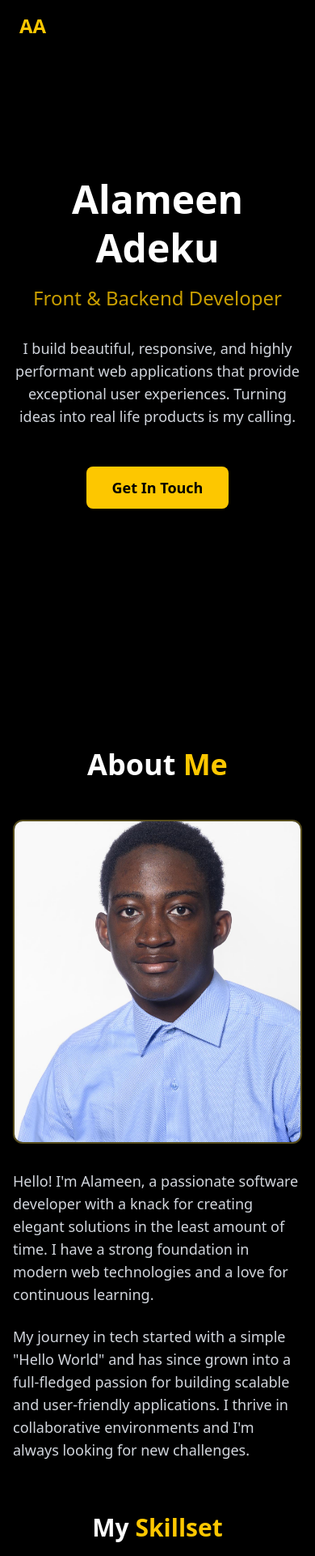
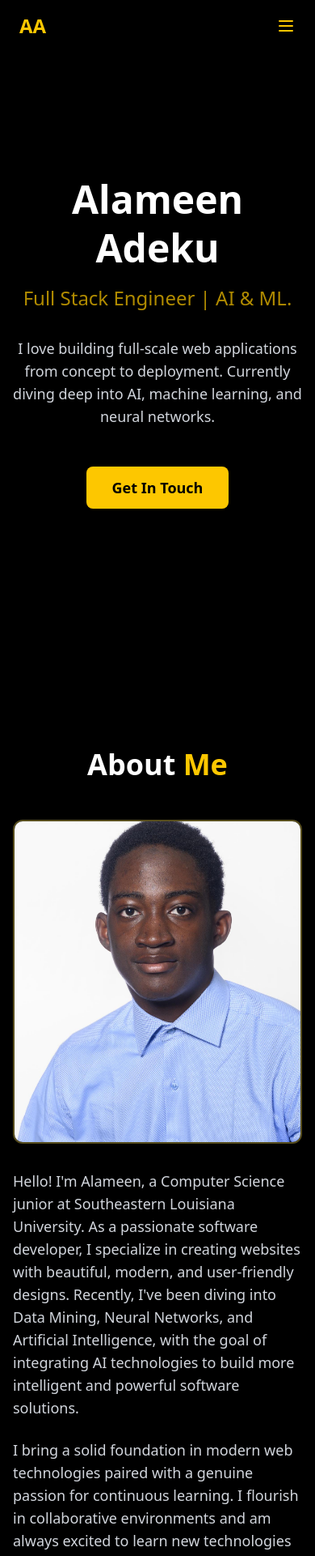
Before and after one commit to AlameenW/Portfolio, a Next.js app: page / in a window 390 px wide. Shown: the top 1921 px of the page at 81% size. Built offline with nearby package versions, Linux system fonts and the light colour scheme.

Commit message:
Responsive navbar implemented, Footer adjusted(Twitter replaced with Email), and Home, About, and SKills content updated

```diff
--- a/app/icons.tsx
+++ b/app/icons.tsx
@@ -69,4 +69,21 @@ const ExternalLinkIcon = () => (
   </svg>
 );
 
-export default {GithubIcon, LinkedinIcon, TwitterIcon, ExternalLinkIcon}
+const EmailIcon = () => (
+  <svg
+    xmlns="http://www.w3.org/2000/svg"
+    width="24"
+    height="24"
+    viewBox="0 0 24 24"
+    fill="none"
+    stroke="currentColor"
+    strokeWidth="2"
+    strokeLinecap="round"
+    strokeLinejoin="round"
+  >
+    <path d="M4 4h16c1.1 0 2 .9 2 2v12c0 1.1-.9 2-2 2H4c-1.1 0-2-.9-2-2V6c0-1.1.9-2 2-2z"></path>
+    <polyline points="22,6 12,13 2,6"></polyline>
+  </svg>
+);
+
+export default {GithubIcon, LinkedinIcon, TwitterIcon, ExternalLinkIcon, EmailIcon}
--- a/app/page.tsx
+++ b/app/page.tsx
@@ -12,7 +12,8 @@ export default function Home() {
   const [isScrolled, setIsScrolled] = useState(false);
   const [activeSection, setActiveSection] = useState("home");
   const sections = ["home", "about", "projects", "blogs", "contact"];
-  const { TwitterIcon, GithubIcon, LinkedinIcon } = icons;
+  const { TwitterIcon, GithubIcon, LinkedinIcon, EmailIcon } = icons;
+  const [isMobileMenuOpen, setIsMobileMenuOpen] = useState(false);
   useEffect(() => {
     const handleScroll = () => {
       setIsScrolled(window.scrollY > 10);
@@ -51,7 +52,7 @@ export default function Home() {
           <a href="#home" className="text-2xl font-bold text-yellow-400">
             AA
           </a>
-
+          {/* Desktop navigation */}
           <ul className="hidden md:flex space-x-8">
             {navLinks.map((link) => (
               <li key={link.id}>
@@ -68,9 +69,34 @@ export default function Home() {
               </li>
             ))}
           </ul>
-          <div className="md:hidden">
-            {/* Mobile menu button could go here */}
-          </div>
+          {/* Mobile Hamburger Button */}
+          <button
+            className="md:hidden text-yellow-400 focus:outline-none"
+            onClick={() => setIsMobileMenuOpen(!isMobileMenuOpen)}
+          >
+            <svg
+              className="w-6 h-6"
+              fill="none"
+              stroke="currentColor"
+              viewBox="0 0 24 24"
+            >
+              {isMobileMenuOpen ? (
+                <path
+                  strokeLinecap="round"
+                  strokeLinejoin="round"
+                  strokeWidth={2}
+                  d="M6 18L18 6M6 6l12 12"
+                />
+              ) : (
+                <path
+                  strokeLinecap="round"
+                  strokeLinejoin="round"
+                  strokeWidth={2}
+                  d="M4 6h16M4 12h16M4 18h16"
+                />
+              )}
+            </svg>
+          </button>
         </nav>
       </header>
 
@@ -80,6 +106,62 @@ export default function Home() {
         <Projects></Projects>
         <Contact></Contact>
       </main>
+
+      {/* Mobile Sidebar */}
+      {isMobileMenuOpen && (
+        <>
+          {/* Backdrop */}
+          <div
+            className="fixed inset-0 bg-black bg-opacity-50 z-40 md:hidden"
+            onClick={() => setIsMobileMenuOpen(false)}
+          ></div>
+
+          {/* Sidebar */}
+          <div className="fixed top-0 right-0 h-full w-64 bg-gray-900 z-50 transform transition-transform duration-300 ease-in-out md:hidden">
+            <div className="p-6">
+              <div className="flex justify-between items-center mb-8">
+                <span className="text-2xl font-bold text-yellow-400">Menu</span>
+                <button
+                  onClick={() => setIsMobileMenuOpen(false)}
+                  className="text-yellow-400"
+                >
+                  <svg
+                    className="w-6 h-6"
+                    fill="none"
+                    stroke="currentColor"
+                    viewBox="0 0 24 24"
+                  >
+                    <path
+                      strokeLinecap="round"
+                      strokeLinejoin="round"
+                      strokeWidth={2}
+                      d="M6 18L18 6M6 6l12 12"
+                    />
+                  </svg>
+                </button>
+              </div>
+
+              <ul className="space-y-4">
+                {navLinks.map((link) => (
+                  <li key={link.id}>
+                    <a
+                      href={`#${link.id}`}
+                      onClick={() => setIsMobileMenuOpen(false)}
+                      className={`block text-lg py-3 px-4 rounded-lg transition-all duration-300 ${
+                        activeSection === link.id
+                          ? "text-yellow-400 bg-yellow-400/10 font-bold"
+                          : "text-gray-300 hover:text-yellow-400 hover:bg-gray-800"
+                      }`}
+                    >
+                      {link.title}
+                    </a>
+                  </li>
+                ))}
+              </ul>
+            </div>
+          </div>
+        </>
+      )}
 
       <footer className="py-8 border-t border-yellow-400/10">
         <div className="container mx-auto px-6 text-center text-gray-500">
@@ -96,8 +178,11 @@ export default function Home() {
             >
               <LinkedinIcon />
             </a>
-            <a href="#" className="hover:text-yellow-400 transition-colors">
-              <TwitterIcon />
+            <a
+              href="#contact"
+              className="hover:text-yellow-400 transition-colors"
+            >
+              <EmailIcon />
             </a>
           </div>
           <p>
--- a/app/pages/About.tsx
+++ b/app/pages/About.tsx
@@ -5,21 +5,15 @@ const About = () => {
   const skills = [
     {
       category: "Frontend",
-            items: [
-              "React",
-              "Next.js",
-              "TypeScript",
-              "Tailwind CSS",
-              "Vanilla JS",
-            ],
+      items: ["React", "Next.js", "TypeScript", "Tailwind CSS", "Vanilla JS"],
     },
     {
       category: "Backend",
-            items: ["Node.js", "Express", "Python", "Supabase", "PostgreSQL"],
+      items: ["Node.js", "Express", "Python", "Supabase", "PostgreSQL", ".NET"],
     },
     {
-            category: "Tools",
-            items: ["Git & GitHub", "Docker", "Figma", "Vercel", "Jest"],
+      category: "Data Science",
+      items: ["Python", "Pandas", "Matplotlib", "NumPy", "Scikit-learn"],
     },
   ];
   return (
@@ -39,16 +33,19 @@ const About = () => {
         </div>
         <div className="md:col-span-3">
           <p className="text-gray-300 text-lg mb-6">
-              Hello! I'm Alameen, a passionate software developer with a knack
-              for creating elegant solutions in the least amount of time. I have
-              a strong foundation in modern web technologies and a love for
-              continuous learning.
+            Hello! I'm Alameen, a Computer Science junior at Southeastern
+            Louisiana University. As a passionate software developer, I
+            specialize in creating websites with beautiful, modern, and
+            user-friendly designs. Recently, I've been diving into Data Mining,
+            Neural Networks, and Artificial Intelligence, with the goal of
+            integrating AI technologies to build more intelligent and powerful
+            software solutions.
           </p>
           <p className="text-gray-300 text-lg">
-              My journey in tech started with a simple "Hello World" and has
-              since grown into a full-fledged passion for building scalable and
-              user-friendly applications. I thrive in collaborative environments
-              and I'm always looking for new challenges.
+            I bring a solid foundation in modern web technologies paired with a
+            genuine passion for continuous learning. I flourish in collaborative
+            environments and am always excited to learn new technologies to
+            improve my skills.
           </p>
         </div>
       </div>
@@ -75,6 +72,6 @@ const About = () => {
       </div>
     </Section>
   );
-}
+};
 
 export default About;
--- a/app/pages/Intro.tsx
+++ b/app/pages/Intro.tsx
@@ -7,12 +7,12 @@ const Intro = () => {
             Alameen Adeku
           </h1>
           <p className="text-2xl md:text-4xl font-light text-yellow-400 mt-4 animate-pulse">
-            Front & Backend Developer
+            Full Stack Engineer | AI & ML.
           </p>
           <p className="text-gray-300 max-w-2xl mx-auto mt-8 text-lg">
-            I build beautiful, responsive, and highly performant web
-            applications that provide exceptional user experiences. Turning
-            ideas into real life products is my calling.
+            I love building full-scale web applications from concept to
+            deployment. Currently diving deep into AI, machine learning, and
+            neural networks.
           </p>
           <a
             href="#contact"
```
Lines whose indentation alone changed are shown as unchanged.
